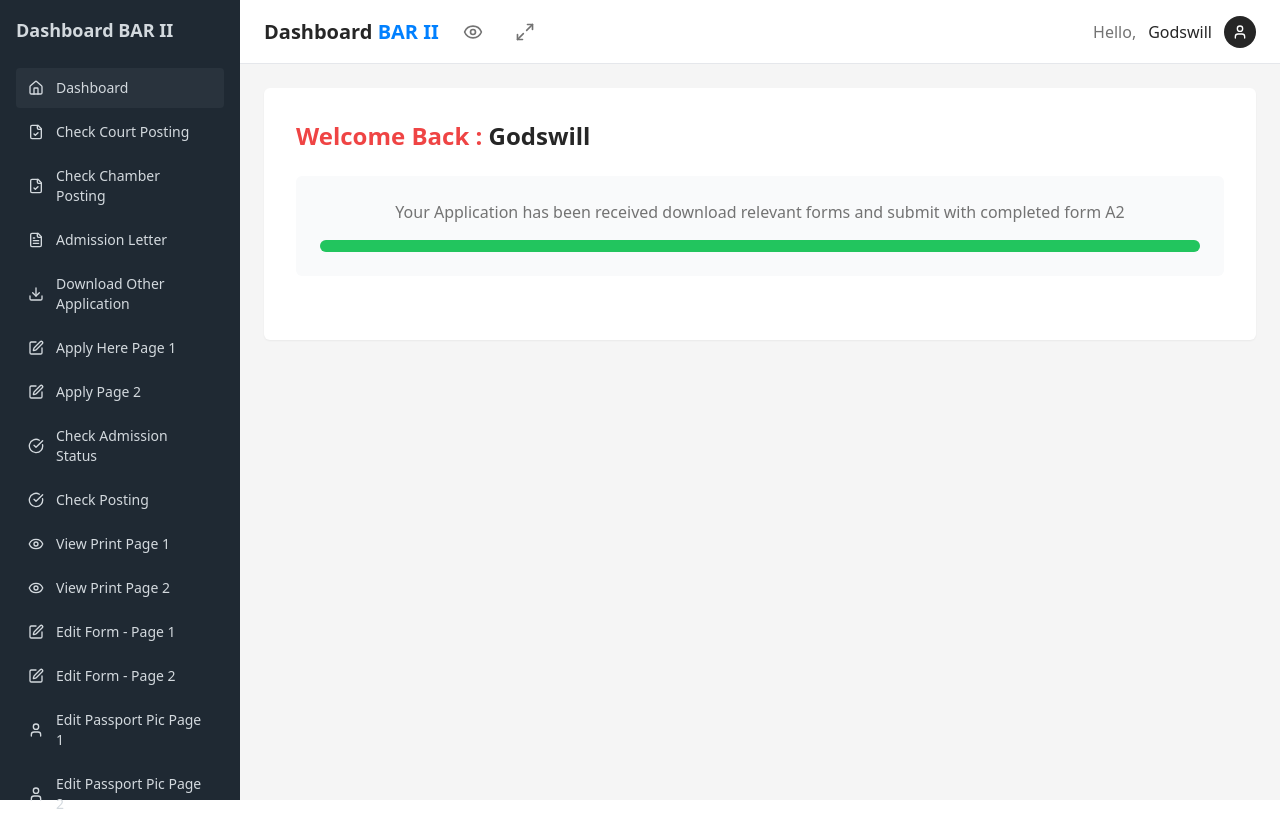
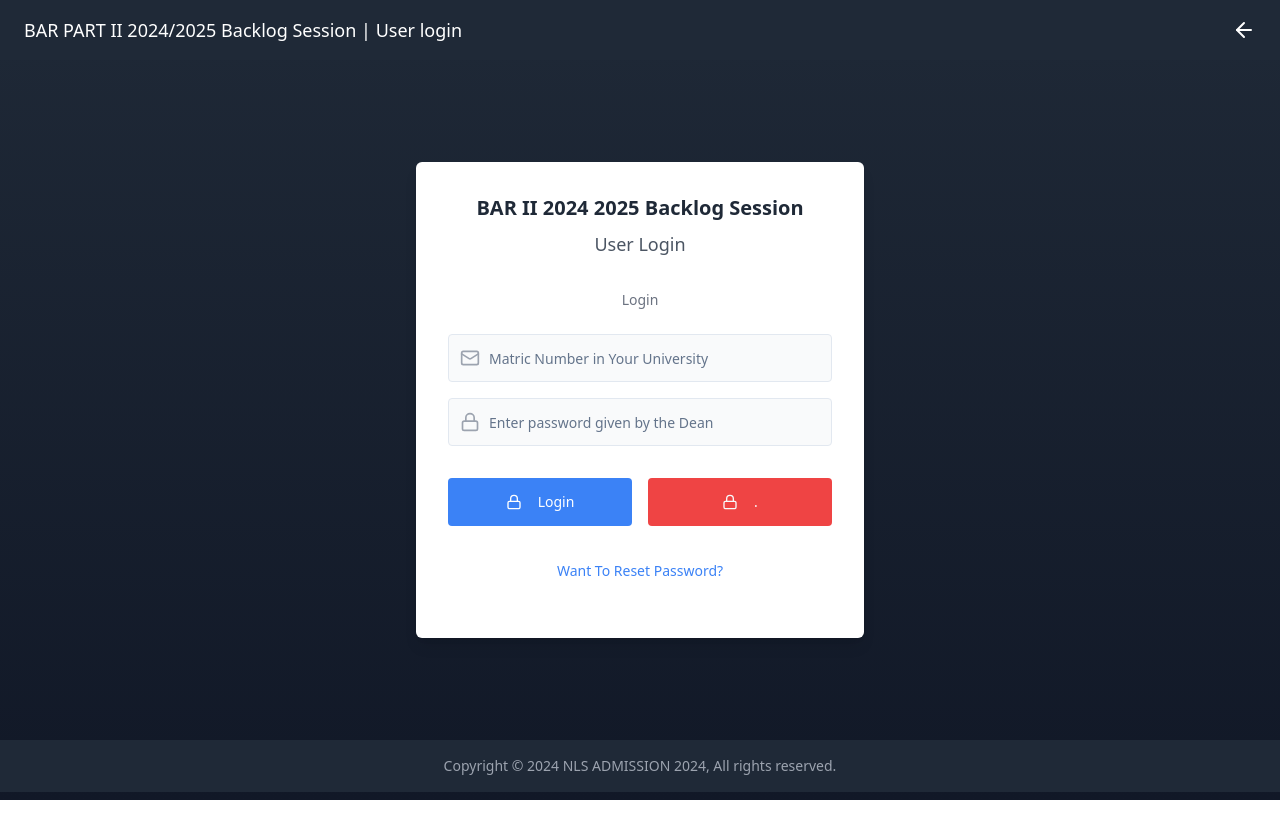
Before and after one commit to elianexchange/NLS-Bar-II-2025-2026-Backlog-Session, a React (Vite) app: page / in a window 1280 px wide. After the commit the page ends 800 px from the top, so only its background shows below. Built offline with nearby package versions, Linux system fonts and the light colour scheme.

Commit message:
Implement login functionality
Implement login page and user authentication. Redirect to dashboard on successful login. Display error message for invalid credentials.

```diff
--- /dev/null
+++ b/src/components/pages/LoginPage.tsx
@@ -0,0 +1,129 @@
+import { useState } from "react";
+import { Button } from "@/components/ui/button";
+import { Input } from "@/components/ui/input";
+import { Label } from "@/components/ui/label";
+import { ArrowLeft, Mail, Lock } from "lucide-react";
+
+interface LoginPageProps {
+  onLogin: () => void;
+}
+
+export function LoginPage({ onLogin }: LoginPageProps) {
+  const [matNumber, setMatNumber] = useState("");
+  const [password, setPassword] = useState("");
+  const [error, setError] = useState("");
+  const [isLoading, setIsLoading] = useState(false);
+
+  const handleLogin = (e: React.FormEvent) => {
+    e.preventDefault();
+    setIsLoading(true);
+    setError("");
+
+    // Simulate login delay
+    setTimeout(() => {
+      if (matNumber === "Law/190319" && password === "password1") {
+        onLogin();
+      } else {
+        setError("Your Name is not in the list of Eligible Applicants yet, Contact Your University");
+      }
+      setIsLoading(false);
+    }, 500);
+  };
+
+  return (
+    <div className="min-h-screen bg-gradient-to-b from-gray-800 to-gray-900">
+      {/* Header */}
+      <div className="bg-gray-800 px-6 py-4 flex items-center justify-between">
+        <h1 className="text-white text-lg font-medium">
+          BAR PART II 2024/2025 Backlog Session | User login
+        </h1>
+        <ArrowLeft className="text-white w-6 h-6" />
+      </div>
+
+      {/* Main Content */}
+      <div className="flex items-center justify-center min-h-[calc(100vh-120px)] px-4">
+        <div className="bg-white rounded-lg shadow-lg p-8 w-full max-w-md">
+          <div className="text-center mb-8">
+            <h2 className="text-xl font-semibold text-gray-800 mb-2">
+              BAR II 2024 2025 Backlog Session
+            </h2>
+            <h3 className="text-lg text-gray-600">User Login</h3>
+          </div>
+
+          <div className="mb-6">
+            <div className="text-center text-gray-500 text-sm mb-6">
+              Login
+            </div>
+
+            {error && (
+              <div className="text-red-500 text-center text-sm mb-4 px-4 py-2 bg-red-50 rounded">
+                {error}
+              </div>
+            )}
+
+            <form onSubmit={handleLogin} className="space-y-4">
+              <div className="relative">
+                <Mail className="absolute left-3 top-1/2 transform -translate-y-1/2 text-gray-400 w-5 h-5" />
+                <Input
+                  type="text"
+                  placeholder="Matric Number in Your University"
+                  value={matNumber}
+                  onChange={(e) => setMatNumber(e.target.value)}
+                  className="pl-10 h-12 bg-gray-50"
+                  required
+                />
+              </div>
+
+              <div className="relative">
+                <Lock className="absolute left-3 top-1/2 transform -translate-y-1/2 text-gray-400 w-5 h-5" />
+                <Input
+                  type="password"
+                  placeholder="Enter password given by the Dean"
+                  value={password}
+                  onChange={(e) => setPassword(e.target.value)}
+                  className="pl-10 h-12 bg-gray-50"
+                  required
+                />
+              </div>
+
+              <div className="flex gap-4 pt-4">
+                <Button
+                  type="submit"
+                  className="flex-1 h-12 bg-blue-500 hover:bg-blue-600 text-white"
+                  disabled={isLoading}
+                >
+                  <Lock className="w-4 h-4 mr-2" />
+                  {isLoading ? "Logging in..." : "Login"}
+                </Button>
+                <Button
+                  type="button"
+                  variant="destructive"
+                  className="flex-1 h-12"
+                >
+                  <Lock className="w-4 h-4 mr-2" />
+                  .
+                </Button>
+              </div>
+
+              <div className="text-center pt-4">
+                <button
+                  type="button"
+                  className="text-blue-500 hover:text-blue-600 text-sm"
+                >
+                  Want To Reset Password?
+                </button>
+              </div>
+            </form>
+          </div>
+        </div>
+      </div>
+
+      {/* Footer */}
+      <div className="bg-gray-800 px-6 py-4 text-center">
+        <p className="text-gray-400 text-sm">
+          Copyright © 2024 NLS ADMISSION 2024, All rights reserved.
+        </p>
+      </div>
+    </div>
+  );
+}
--- a/src/pages/Index.tsx
+++ b/src/pages/Index.tsx
@@ -1,7 +1,15 @@
+import { useState } from "react";
 import { Dashboard } from "@/components/Dashboard";
+import { LoginPage } from "@/components/pages/LoginPage";
 
 const Index = () => {
-  return <Dashboard />;
+  const [isAuthenticated, setIsAuthenticated] = useState(false);
+
+  const handleLogin = () => {
+    setIsAuthenticated(true);
+  };
+
+  return isAuthenticated ? <Dashboard /> : <LoginPage onLogin={handleLogin} />;
 };
 
 export default Index;
```
